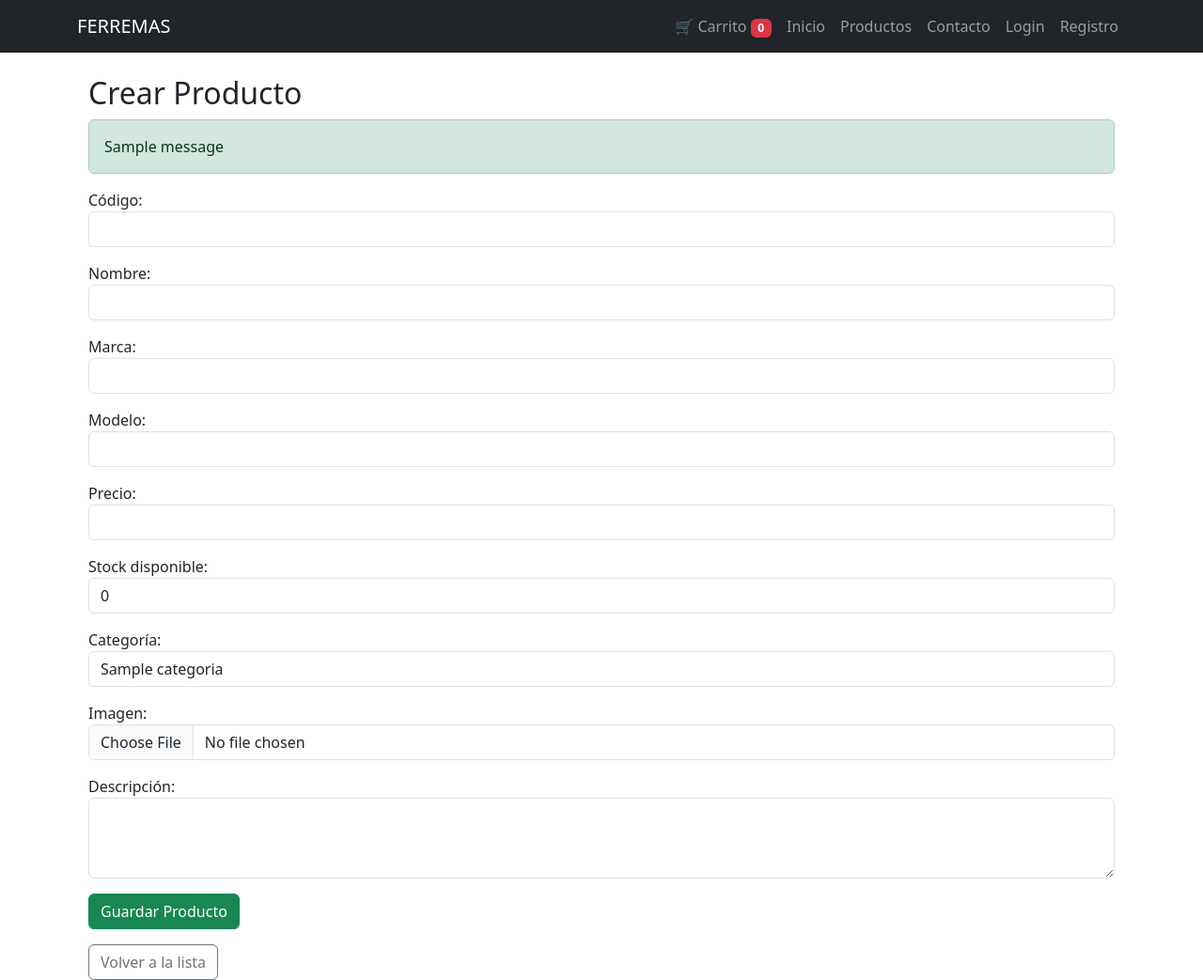
After one commit to z-muel/ferremas_django, a Django app: page /productos/crear/ in a window 1280 px wide. The commit adds this page. Shown: the whole page at 94% size. Run offline with Django 5.2, Linux system fonts and the light colour scheme; a user stored in the database is signed in; tables that the repository leaves empty hold one stand-in row (values such as "Sample post"); one stand-in notice (Sample message) is shown.

Commit message:
correción carrito compra

```diff
--- a/tienda/forms.py
+++ b/tienda/forms.py
@@ -1,7 +1,7 @@
 from django import forms
 from django.contrib.auth.forms import UserCreationForm
 from django.core.exceptions import ValidationError
-from .models import MensajeContacto
+from .models import MensajeContacto, Producto, Categoria
 
 class RegistroPersonalizadoForm(UserCreationForm):
     email = forms.EmailField(
@@ -34,3 +34,19 @@ class ContactoForm(forms.ModelForm):
                 'rows': 4
             }),
         }
+
+class ProductoForm(forms.ModelForm):
+    class Meta:
+        model = Producto
+        fields = ['codigo', 'nombre', 'marca', 'modelo', 'precio', 'stock', 'categoria', 'imagen', 'descripcion']
+        widgets = {
+            'codigo': forms.TextInput(attrs={'class': 'form-control'}),
+            'nombre': forms.TextInput(attrs={'class': 'form-control'}),
+            'marca': forms.TextInput(attrs={'class': 'form-control'}),
+            'modelo': forms.TextInput(attrs={'class': 'form-control'}),
+            'precio': forms.NumberInput(attrs={'class': 'form-control'}),
+            'stock': forms.NumberInput(attrs={'class': 'form-control'}),
+            'categoria': forms.Select(attrs={'class': 'form-control'}),
+            'imagen': forms.FileInput(attrs={'class': 'form-control'}),
+            'descripcion': forms.Textarea(attrs={'class': 'form-control', 'rows': 3}),
+        }
--- a/tienda/models.py
+++ b/tienda/models.py
@@ -49,7 +49,8 @@ class Producto(models.Model):
     categoria = models.ForeignKey(
         Categoria,
         on_delete=models.PROTECT,  # Evita eliminaciones accidentales
-        verbose_name=_('Categoría')
+        verbose_name=_('Categoría'),
+        default=1  # ✅ Se asegura que haya una categoría predeterminada
     )
     imagen = models.ImageField(_('Imagen'), upload_to='productos/', null=True, blank=True)
     descripcion = models.TextField(_('Descripción'), blank=True)
--- a/tienda/templates/tienda/base.html
+++ b/tienda/templates/tienda/base.html
@@ -12,7 +12,7 @@
             <a class="navbar-brand" href="{% url 'inicio' %}">FERREMAS</a>
             <div class="navbar-nav">
                 <li class="nav-item">
-                    <a class="nav-link" href="{% url 'carrito' %}">
+                    <a class="nav-link" href="{% url 'ver_carrito' %}">
                         🛒 Carrito
                         <span class="badge bg-danger">{{ carrito_context.count|default:0 }}</span>
                     </a>
--- /dev/null
+++ b/tienda/templates/tienda/crear_producto.html
@@ -0,0 +1,21 @@
+{% extends 'tienda/base.html' %}
+
+{% block content %}
+<div class="container mt-4">
+    <h2>Crear Producto</h2>
+
+    {% if messages %}
+        {% for message in messages %}
+            <div class="alert alert-success">{{ message }}</div>
+        {% endfor %}
+    {% endif %}
+
+    <form method="post" enctype="multipart/form-data" class="mt-3">
+        {% csrf_token %}
+        {{ form.as_p }}
+        <button type="submit" class="btn btn-success">Guardar Producto</button>
+    </form>
+
+    <a href="{% url 'productos' %}" class="btn btn-outline-secondary mt-3">Volver a la lista</a>
+</div>
+{% endblock %}
--- a/tienda/urls.py
+++ b/tienda/urls.py
@@ -5,13 +5,22 @@ urlpatterns = [
     # URLs del sitio (frontend)
     path('', views.inicio, name='inicio'),
     path('productos/', views.lista_productos, name='productos'),
+    path('productos/crear/', views.crear_producto, name='crear_producto'),
+    path('productos/editar/<int:producto_id>/', views.editar_producto, name='editar_producto'),
+    path('productos/eliminar/<int:producto_id>/', views.eliminar_producto, name='eliminar_producto'),
     path('contacto/', views.contacto, name='contacto'),
     path('registro/', views.registro, name='registro'),
     path('login/', views.login_view, name='login'),
+
+    # 🔹 Carrito de compras
     path('agregar-carrito/<int:producto_id>/', views.agregar_al_carrito, name='agregar_carrito'),
-    path('carrito/', views.ver_carrito, name='carrito'),
+    path('carrito/', views.ver_carrito, name='ver_carrito'),
+    path('carrito/actualizar/<int:producto_id>/', views.actualizar_carrito, name='actualizar_carrito'),  # ✅ Nuevo
+    path('carrito/eliminar/<int:producto_id>/', views.eliminar_del_carrito, name='eliminar_del_carrito'),  # ✅ Nuevo
+
+    # 🔹 Pago
     path('iniciar-pago/', views.iniciar_pago, name='iniciar_pago'),
 
-    # APIs separadas
+    # 🔹 APIs separadas
     path('api/', include('tienda.urls_api')),
 ]
--- a/tienda/views.py
+++ b/tienda/views.py
@@ -6,13 +6,15 @@ from django.http import JsonResponse
 from django.urls import reverse
 from django.views.decorators.http import require_POST
 from django.contrib.auth.decorators import login_required
+from django.core.exceptions import PermissionDenied
 from rest_framework import generics
 from transbank.webpay.webpay_plus.transaction import Transaction
 import requests
 from .models import MensajeContacto, Producto, Categoria
 from .serializers import ProductoSerializer, CategoriaSerializer
+from .forms import ProductoForm
 
-# Vistas principales
+# 🔹 Vistas principales
 def inicio(request):
     productos_destacados = Producto.objects.filter(stock__gt=0)[:4]
     return render(request, 'tienda/inicio.html', {'productos_destacados': productos_destacados})
@@ -21,7 +23,7 @@ def lista_productos(request):
     productos = Producto.objects.all()
     return render(request, 'tienda/productos.html', {'productos': productos})
 
-# Autenticación
+# 🔹 Autenticación
 def registro(request):
     form = UserCreationForm(request.POST or None)
     if request.method == 'POST' and form.is_valid():
@@ -46,7 +48,7 @@ def login_view(request):
 
     return render(request, 'tienda/login.html')
 
-# Contacto
+# 🔹 Contacto
 def contacto(request):
     if request.method == 'POST':
         nombre = request.POST.get('nombre', '').strip()
@@ -65,14 +67,66 @@ def contacto(request):
 
     return render(request, 'tienda/contacto.html')
 
-# Carrito
+# 🔹 CRUD de Productos (Solo Administradores)
+@login_required
+def crear_producto(request):
+    if not request.user.is_staff:  # ✅ Solo administradores pueden acceder
+        raise PermissionDenied
+
+    if request.method == 'POST':
+        form = ProductoForm(request.POST, request.FILES)
+        if form.is_valid():
+            form.save()
+            messages.success(request, "Producto creado exitosamente")
+            return redirect('productos')
+    else:
+        form = ProductoForm()
+
+    return render(request, 'tienda/crear_producto.html', {'form': form})
+
+@login_required
+def editar_producto(request, producto_id):
+    if not request.user.is_staff:
+        raise PermissionDenied
+
+    producto = get_object_or_404(Producto, id=producto_id)
+    if request.method == 'POST':
+        form = ProductoForm(request.POST, request.FILES, instance=producto)
+        if form.is_valid():
+            form.save()
+            messages.success(request, "Producto actualizado correctamente")
+            return redirect('productos')
+    else:
+        form = ProductoForm(instance=producto)
+
+    return render(request, 'tienda/editar_producto.html', {'form': form, 'producto': producto})
+
+@login_required
+def eliminar_producto(request, producto_id):
+    if not request.user.is_staff:
+        raise PermissionDenied
+
+    producto = get_object_or_404(Producto, id=producto_id)
+    producto.delete()
+    messages.success(request, "Producto eliminado exitosamente")
+    return redirect('productos')
+
+# 🔹 Carrito
 @require_POST
 def agregar_al_carrito(request, producto_id):
     producto = get_object_or_404(Producto, id=producto_id)
     carrito = request.session.get('carrito', {})
-    carrito[str(producto_id)] = carrito.get(str(producto_id), 0) + 1
+
+    # ✅ Si el producto ya está en el carrito, aumenta la cantidad
+    if str(producto_id) in carrito:
+        carrito[str(producto_id)] += 1
+    else:
+        carrito[str(producto_id)] = 1
+
     request.session['carrito'] = carrito
-    return redirect('productos')
+    messages.success(request, f"{producto.nombre} agregado al carrito.")
+
+    return redirect('ver_carrito')
 
 def ver_carrito(request):
     carrito = request.session.get('carrito', {})
@@ -95,7 +149,29 @@ def ver_carrito(request):
         'total': total
     })
 
-# Webpay (versión mejorada)
+@require_POST
+def actualizar_carrito(request, producto_id):
+    cantidad = int(request.POST.get('cantidad', 1))
+    carrito = request.session.get('carrito', {})
+
+    if cantidad > 0:
+        carrito[str(producto_id)] = cantidad
+    else:
+        carrito.pop(str(producto_id), None)  # ✅ Si la cantidad es 0, elimina el producto
+
+    request.session['carrito'] = carrito
+    return redirect('ver_carrito')
+
+@require_POST
+def eliminar_del_carrito(request, producto_id):
+    carrito = request.session.get('carrito', {})
+    carrito.pop(str(producto_id), None)  # ✅ Elimina el producto del carrito
+    request.session['carrito'] = carrito
+    messages.success(request, "Producto eliminado del carrito.")
+
+    return redirect('ver_carrito')
+
+# 🔹 Webpay (versión mejorada)
 def iniciar_pago(request):
     carrito = request.session.get('carrito', {})
     total = 0
@@ -114,13 +190,13 @@ def iniciar_pago(request):
 
     return redirect(response['url'])
 
-# API Banco Central (optimizada)
+# 🔹 API Banco Central (optimizada)
 def convertir_moneda(request):
     monto = float(request.GET.get('monto', 1))  # Monto base
     tasa = 890.75  # Simulación de tasa CLP/USD
     return JsonResponse({'monto_convertido': monto * tasa, 'tasa': tasa, 'status': 'success'})
 
-# API REST
+# 🔹 API REST
 class ProductoListAPIView(generics.ListAPIView):
     queryset = Producto.objects.all()
     serializer_class = ProductoSerializer
```
Also changed, not shown: tienda/templates/tienda/carrito.html (+24 -13 lines), tienda/templates/tienda/editar_producto.html (added, +15 -0 lines), tienda/templates/tienda/inicio.html (+9 -4 lines), tienda/templates/tienda/productos.html (+8 -3 lines), tienda/migrations/0003_alter_producto_categoria_alter_producto_imagen_and_more.py (added).
